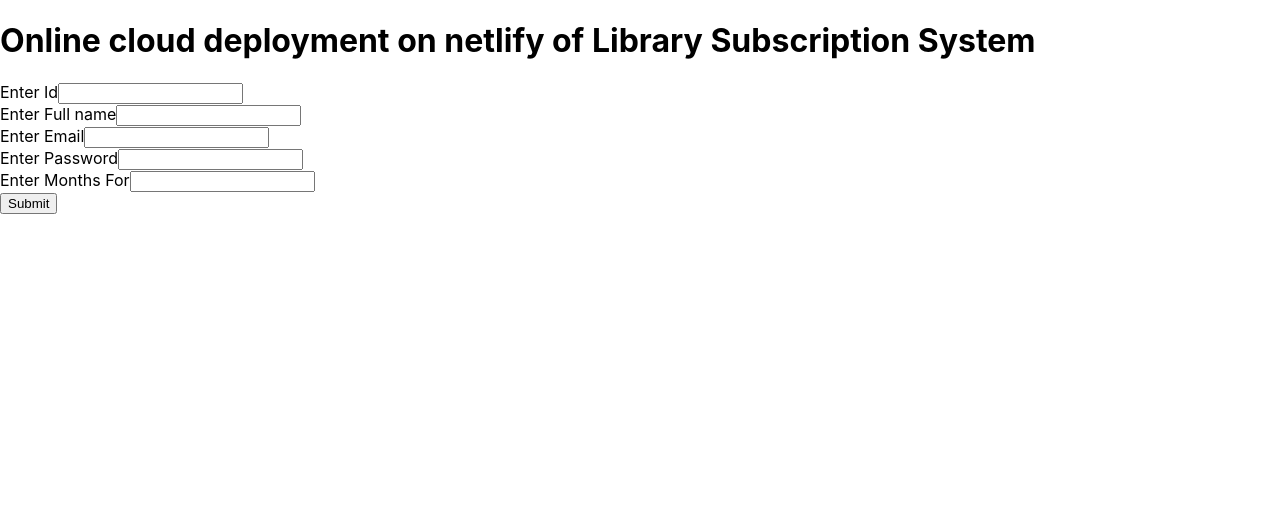
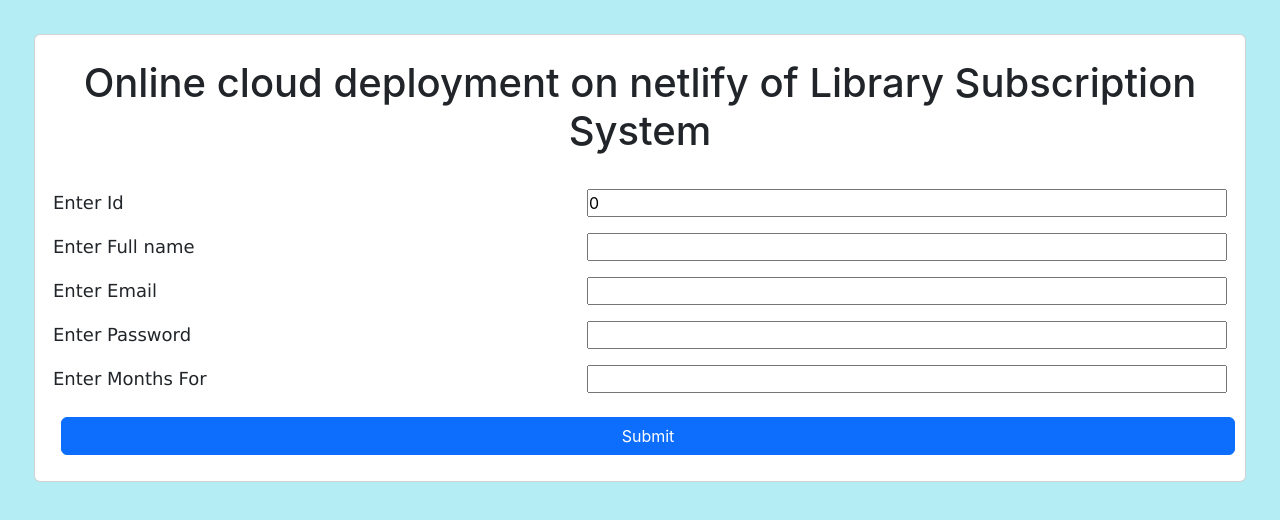
Before and after one commit to just-tenacious/sample_frontend, a React (Create React App) app: page / in a window 1280 px wide. Shown: the top 520 px of the page. Built offline with nearby package versions, Linux system fonts and the light colour scheme.

Commit message:
upload the base UI

```diff
--- a/public/index.html
+++ b/public/index.html
@@ -1,14 +1,14 @@
 <!DOCTYPE html>
 <html lang="en">
+
 <head>
   <meta charset="utf-8" />
   <link rel="icon" href="%PUBLIC_URL%/favicon.ico" />
   <meta name="viewport" content="width=device-width, initial-scale=1" />
   <meta name="theme-color" content="#000000" />
-    <meta
-      name="description"
-      content="Web site created using create-react-app"
-    />
+  <link href="https://cdn.jsdelivr.net/npm/bootstrap@5.3.8/dist/css/bootstrap.min.css" rel="stylesheet"
+    integrity="sha384-sRIl4kxILFvY47J16cr9ZwB07vP4J8+LH7qKQnuqkuIAvNWLzeN8tE5YBujZqJLB" crossorigin="anonymous">
+  <meta name="description" content="Web site created using create-react-app" />
   <link rel="apple-touch-icon" href="%PUBLIC_URL%/logo192.png" />
   <!--
       manifest.json provides metadata used when your web app is installed on a
@@ -26,6 +26,7 @@
     -->
   <title>React App</title>
 </head>
+
 <body>
   <noscript>You need to enable JavaScript to run this app.</noscript>
   <div id="root"></div>
@@ -40,4 +41,7 @@
       To create a production bundle, use `npm run build` or `yarn build`.
     -->
 </body>
+<script src="https://cdn.jsdelivr.net/npm/bootstrap@5.3.8/dist/js/bootstrap.bundle.min.js"
+  integrity="sha384-FKyoEForCGlyvwx9Hj09JcYn3nv7wiPVlz7YYwJrWVcXK/BmnVDxM+D2scQbITxI" crossorigin="anonymous"></script>
+
 </html>
--- a/src/App.css
+++ b/src/App.css
@@ -1,38 +1,32 @@
-.App {
+* {
+  margin: 0;
+  padding: 0;
+  box-sizing: border-box;
+  scroll-behavior: smooth;
+}
+
+body {
+  background-color: #b5edf5;
   text-align: center;
 }
 
-.App-logo {
-  height: 40vmin;
-  pointer-events: none;
+div {
+  padding: 10px;
 }
 
-@media (prefers-reduced-motion: no-preference) {
-  .App-logo {
-    animation: App-logo-spin infinite 20s linear;
-  }
+div label {
+  font-size: large;
+  font-family: 'Lucida Sans', 'Lucida Sans Regular', 'Lucida Grande', 'Lucida Sans Unicode', Geneva, Verdana, sans-serif;
+  text-align: center;
+  float: left;
 }
 
-.App-header {
-  background-color: #282c34;
-  min-height: 100vh;
-  display: flex;
-  flex-direction: column;
-  align-items: center;
-  justify-content: center;
-  font-size: calc(10px + 2vmin);
-  color: white;
+div input {
+  font: large;
+  float: right;
+  width: 50vw;
 }
 
-.App-link {
-  color: #61dafb;
+button {
+  width: 100%;
 }
-
-@keyframes App-logo-spin {
-  from {
-    transform: rotate(0deg);
-  }
-  to {
-    transform: rotate(360deg);
-  }
-}
--- a/src/App.js
+++ b/src/App.js
@@ -1,45 +1,65 @@
-import React from 'react'
+import React, { useState } from 'react'
+import "./App.css";
 
 const App = () => {
+  const [lid, setId] = useState(0);
+  const [name, setName] = useState('');
+  const [email, setEmail] = useState('');
+  const [password, setPassword] = useState('');
+  const [month, setMonth] = useState(0);
+  const [data, setData] = useState([]);
+
+  const submitForm = (e) => {
+    e.preventDefault();
+    // console.log("Button clicked");
+    console.log(name);
+    setName('');
+  }
+
   return (
-    <>
-      <h1>Online cloud deployment on netlify of Library Subscription System</h1>
-      <form>
+    <div className='card p-2 m-4'>
+      <h1 className='h-2 p-3 text-align-center'>Online cloud deployment on netlify of Library Subscription System</h1>
+      <form onSubmit={submitForm}>
         <div>
-          <label>
+          <label htmlFor="id">
             Enter Id
           </label>
-          <input type='number' />
+          <input type='number' name='id' value={lid} onChange={(e) => setId(e.target.value())} min={1} max={99} required />
         </div>
+        <br />
         <div>
-          <label>
+          <label htmlFor="fname">
             Enter Full name
           </label>
-          <input type='text' />
+          <input type='text' name='fname' value={name} onChange={(e) => setName(e.target.value)} required />
         </div>
+        <br />
         <div>
-          <label>
+          <label htmlFor={email}>
             Enter Email
           </label>
-          <input type='email' />
+          <input type='email' name='email' />
         </div>
+        <br />
         <div>
-          <label>
+          <label htmlFor={password}>
             Enter Password
           </label>
-          <input type='password' />
+          <input type='password' name='password' />
         </div>
+        <br />
         <div>
-          <label>
+          <label htmlFor={month}>
             Enter Months For
-          </label>
-          <input type='number' />
+          </label >
+          <input type='number' name='month' />
+        </div >
+        <br />
+        <div>
+          <button className='btn btn-primary m-2 px-5'>Submit</button>
         </div>
-        <div>
-          <button>Submit</button>
-        </div>
-      </form>
-    </>
+      </form >
+    </div >
   )
 }
 
```
Lines whose indentation alone changed are shown as unchanged.
